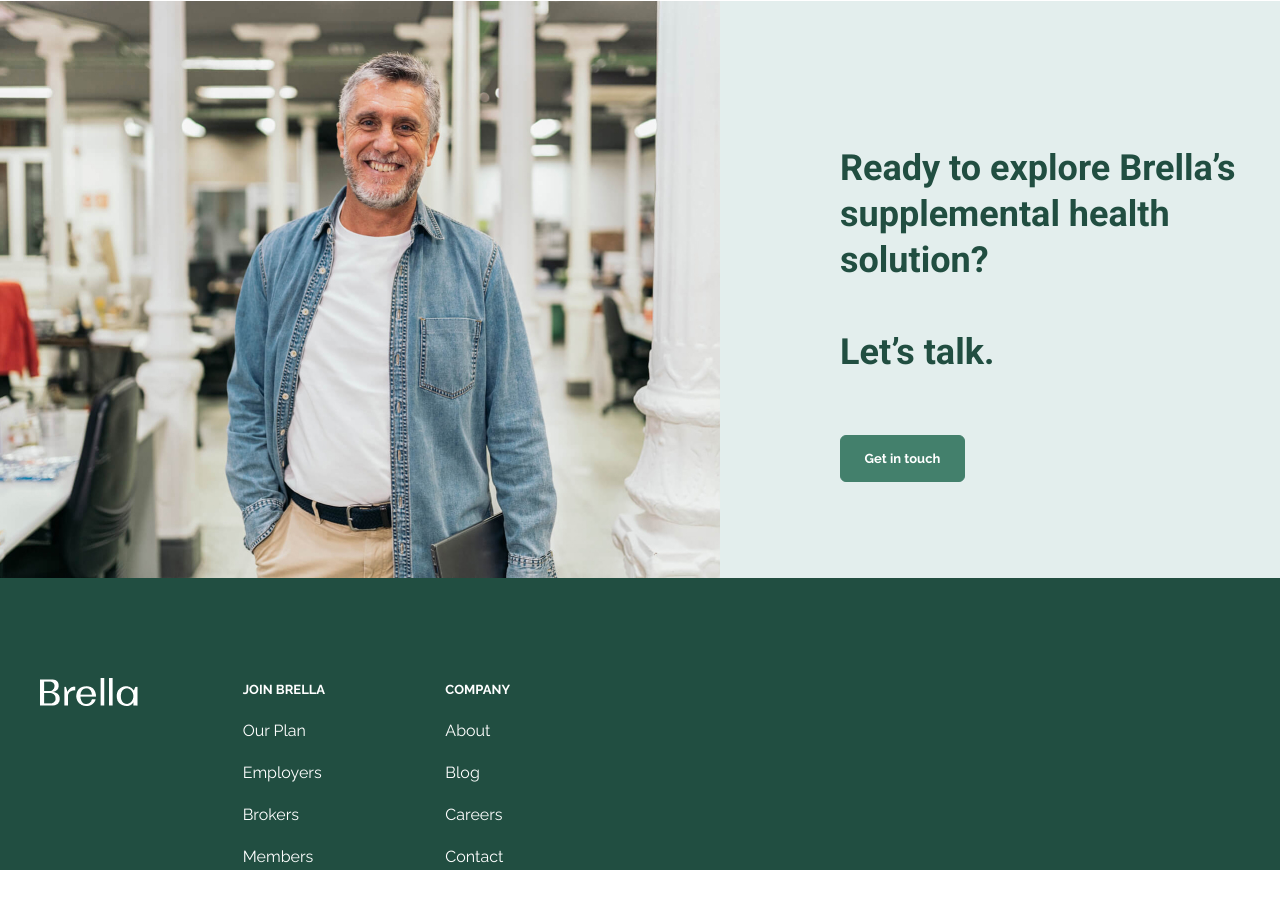
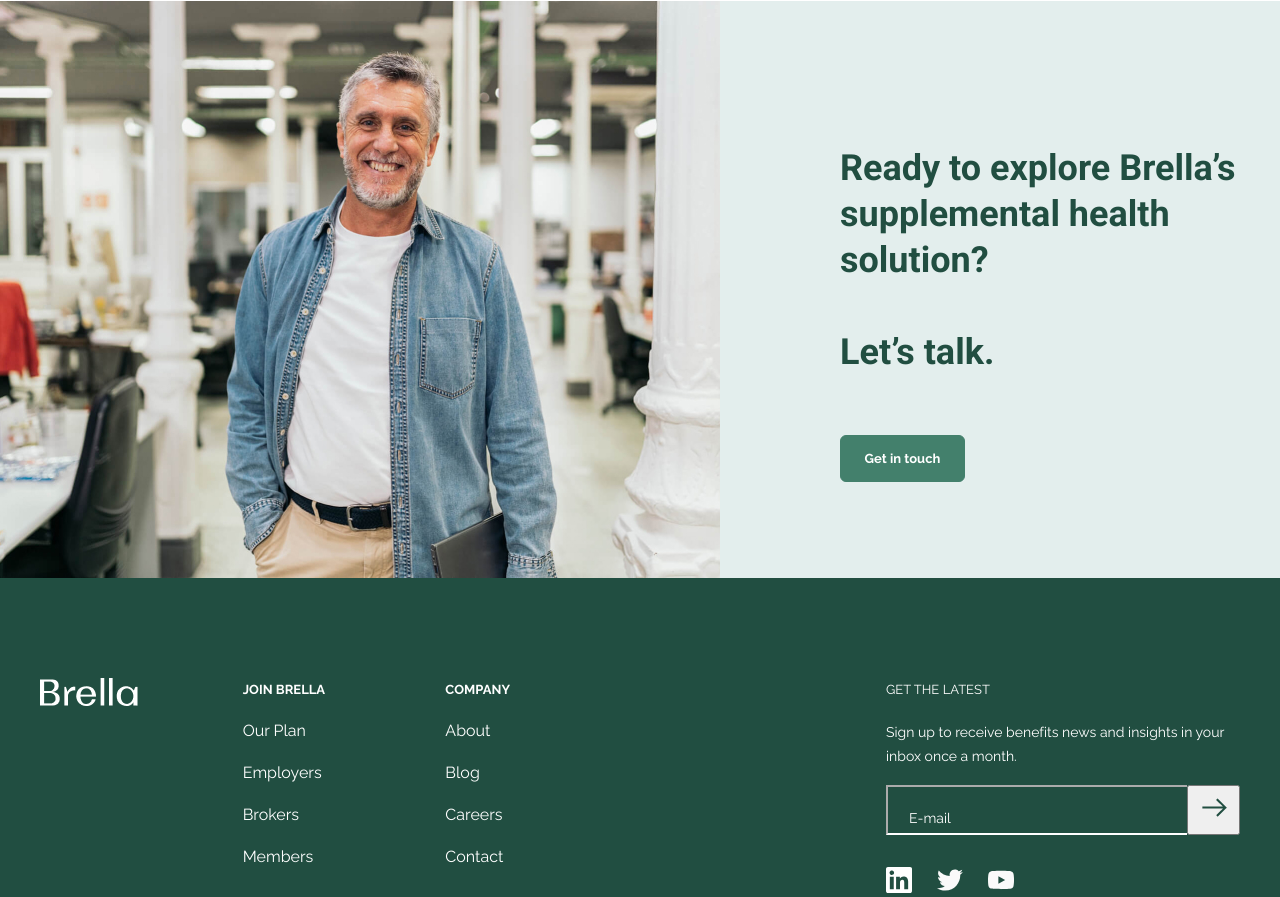
Before and after one commit to Sergvah/Brella, a plain HTML site: page index.html in a window 1280 px wide. Shown: the part 4462-5359 px from the top of the page. Before the commit the page ends 5332 px from the top, so only its background shows below. Drawn offline with nearby package versions, Linux system fonts and the light colour scheme.

Commit message:
start last section of footer

```diff
--- a/index.html
+++ b/index.html
@@ -294,6 +294,7 @@
     </main>
     <footer class="footer">
       <div class="container">
+        <div class="footer-box">
           <div class="brella-box">
             <img
               src="./images/Brella-footer.png"
@@ -342,6 +343,57 @@
               </li>
             </ul>
           </div>
+          <div class="get">
+            <h3 class="get__title">Get the latest</h3>
+            <p class="get__text">
+              Sign up to receive benefits news and insights in your inbox once a
+              month.
+            </p>
+            <div class="footer-form-btn">
+              <form class="get__form">
+                <input
+                  type="email"
+                  class="get__input"
+                  name="get-name"
+                  placeholder="E-mail"
+                  required
+                />
+              </form>
+              <button type="submit" class="get__btn">
+                <img src="./images/strelka.png" alt="strelka" />
+              </button>
+            </div>
+            <ul class="soc-list">
+              <li class="soc-item">
+                <a href="https://www.linkedin.com/login/ru"
+                  ><svg class="soc-item__icon" width="26px" height="26px">
+                    <use
+                      href="./images/symbol-defs.svg#icon-linkedin-icon"
+                    ></use>
+                  </svg>
+                </a>
+              </li>
+              <li class="soc-item">
+                <a href="https://twitter.com/"
+                  ><svg class="soc-item__icon" width="26px" height="26px">
+                    <use
+                      href="./images/symbol-defs.svg#icon-twitter-icon"
+                    ></use>
+                  </svg>
+                </a>
+              </li>
+              <li class="soc-item">
+                <a href="https://www.youtube.com/">
+                  <svg class="soc-item__icon" width="26px" height="26px">
+                    <use
+                      href="./images/symbol-defs.svg#icon-youtube-icon"
+                    ></use>
+                  </svg>
+                </a>
+              </li>
+            </ul>
+          </div>
+        </div>
       </div>
     </footer>
   </body>
--- a/sass/layout/_footer.scss
+++ b/sass/layout/_footer.scss
@@ -1,5 +1,9 @@
 .footer {
   background-color: #214e41;
+}
+.footer-box {
+  display: flex;
+  justify-content: space-between;
 }
 .brella-box {
   display: flex;
@@ -63,3 +67,72 @@
 .company-list__item:not(:last-child) {
   margin-bottom: 15px;
 }
+.soc-list {
+  display: flex;
+}
+.get {
+  padding-top: 100px;
+}
+.get__form {
+  height: 52px;
+}
+.get__title {
+  font-family: "Raleway";
+  font-weight: 400;
+  font-size: 13px;
+  line-height: 1.85;
+  letter-spacing: 0.02px;
+  text-transform: uppercase;
+  margin-bottom: 19px;
+  color: #ffffff;
+}
+.get__text {
+  width: 345px;
+  font-family: "Raleway";
+  font-weight: 400;
+  font-size: 14px;
+  line-height: 1.71;
+  letter-spacing: 0.02px;
+  margin-bottom: 16px;
+  color: #ffffff;
+}
+.get__input {
+  width: 301px;
+  height: 50px;
+  font-family: "Raleway";
+  font-weight: 400;
+  font-size: 14px;
+  line-height: 1.71;
+  letter-spacing: 0.02px;
+  background-color: inherit;
+  color: #ffffff;
+  border-radius: 0px;
+  border-color: #ffffff;
+  padding-top: 22px;
+  padding-left: 21px;
+  padding-bottom: 6px;
+  border-right: none;
+  &::placeholder {
+    font-family: "Raleway";
+    font-weight: 400;
+    font-size: 14px;
+    line-height: 1.71;
+    letter-spacing: 0.02px;
+    color: #ffffff;
+  }
+}
+.footer-form-btn {
+  display: flex;
+  margin-bottom: 30px;
+}
+.get__btn {
+  width: 53px;
+  height: 50px;
+}
+.soc-item__icon {
+  background-color: inherit;
+  color: blue;
+}
+.soc-item:not(:last-child) {
+  margin-right: 25px;
+}
```
Also changed, not shown: css/main.css, css/main.min.css, images/symbol-defs.svg (added), 2 other files. Lines whose indentation alone changed are shown as unchanged.
